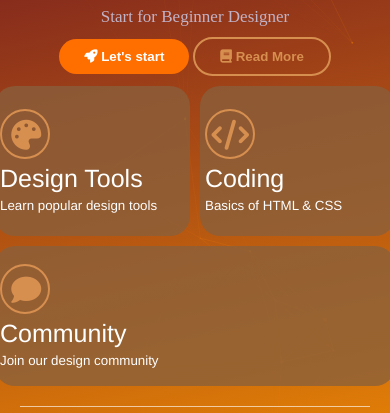
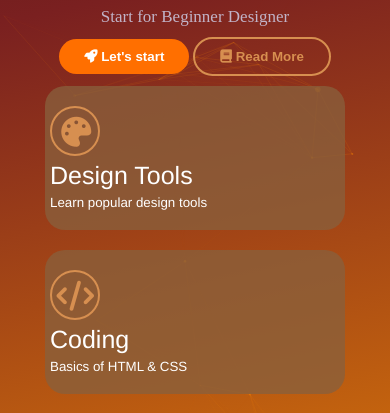
Before and after one commit to HungTanBui/Portforlio-_TanHung, a plain HTML site: page index.html in a window 390 px wide. Shown: the part 772-1185 px from the top of the page. Drawn offline with nearby package versions, Linux system fonts and the light colour scheme; a web font is replaced by a local one.

Commit message:
fix screen 400px

```diff
--- a/style.css
+++ b/style.css
@@ -356,4 +356,30 @@ main{
         width: 300px;
         height: 350px;
     }
+
+    .button_content{
+        width: 300px;
+        height: 500px;
+    }
+
+    .design_tool{
+        flex-direction: column;
+        gap: 20px;
+    }
+
+    .design{
+        width: 300px;
+        padding-bottom: 20px;
+        padding-top: 20px;
+    }
+
+    .Code{
+        width: 300px;
+        padding-bottom: 20px;
+        padding-top: 20px;
+    }
+
+    .com{
+        margin-top: 170px;
+    }
 }
```
